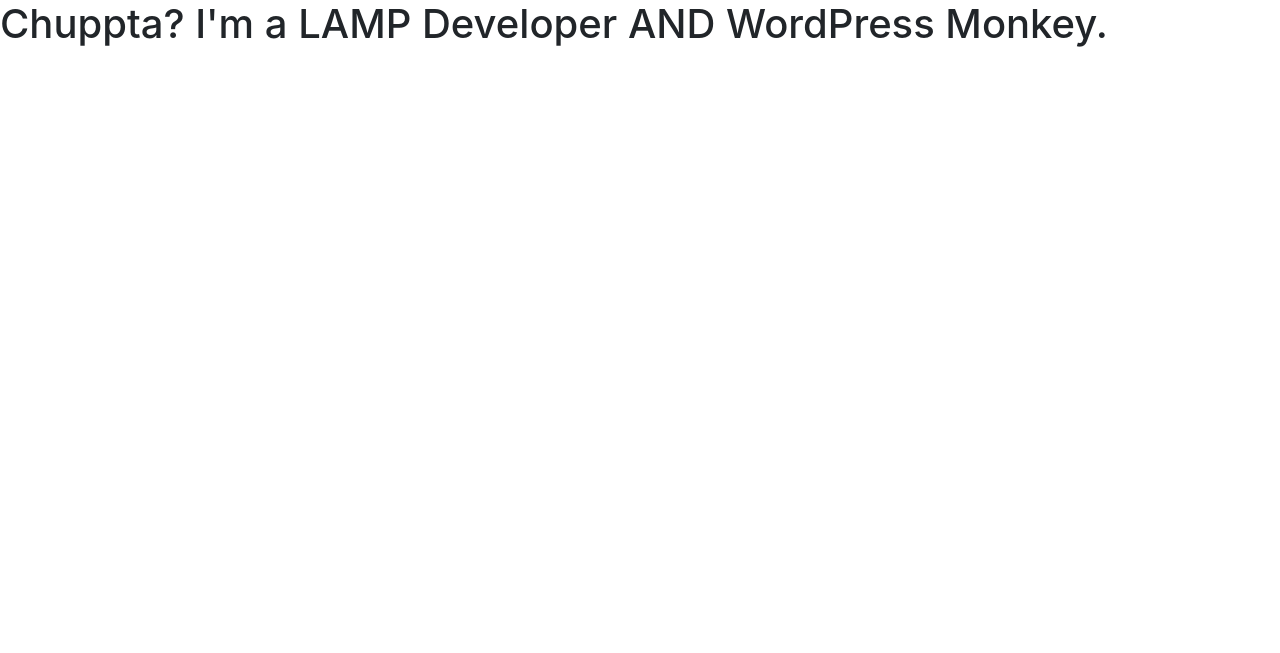
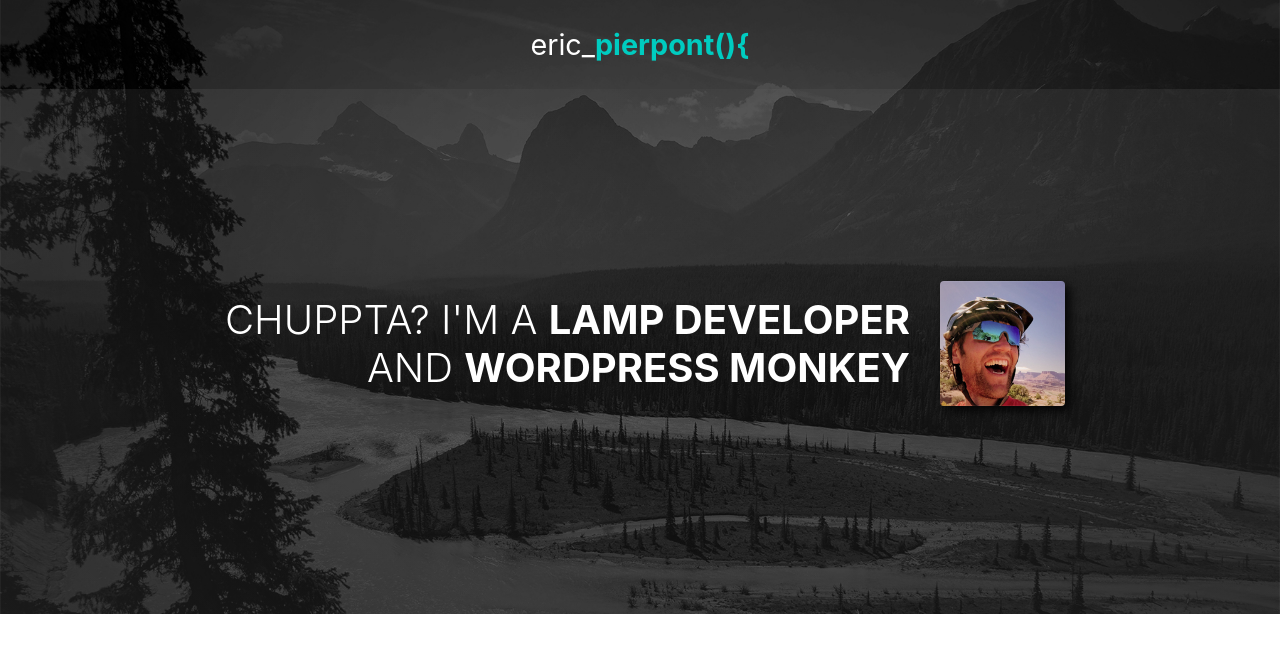
Before and after one commit to epierpont/Eric-Pierpont, a PHP site: page / in a window 1280 px wide. Shown: the top 653 px of the page. Run offline with PHP 8.4, Linux system fonts and the light colour scheme; some libraries are stand-ins or nearby versions.

Commit message:
Header area now in place

```diff
--- a/css/main.css
+++ b/css/main.css
@@ -97,11 +97,55 @@ textarea {
    Author's custom styles
    ========================================================================== */
 
+html {
+	font-family: -apple-system, BlinkMacSystemFont, "Segoe UI", Roboto, Oxygen-Sans, Ubuntu, Cantarell, "Helvetica Neue", sans-serif;
+}
 
+header {
+	background-color: #141414;
+	background-image: url('../img/bg-header.jpg');
+	background-size: cover;
+	background-position: center;
+}
 
+#header-brand {
+	font-size: 1.8em;
+	color: #fff;
+	padding: .8em 0;
+}
 
+#header-brand span {
+	font-weight: 700;
+	color: #00ccc0;
+}
 
+#header-message {
+	background-image: radial-gradient( circle at top center, rgba( 255, 255, 255, .01 ) 0, rgba( 255, 255, 255, .1 ) );
+	padding: 12em 0;
+	background-position: center;
+}
 
+#header-message h1 {
+	color: #fff;
+	text-transform: uppercase;
+	font-weight: 300;
+	padding-top: 15px;
+}
+
+#header-message h1 strong {
+	font-weight: 700;
+}
+
+#header-message figure {
+	width: 125px;
+	height: 125px;
+	background-color: blue;
+	background-image: url('../img/face-eric-pierpont.jpg');
+	border-radius: 4px;
+	background-size: cover;
+	background-position-x: -9px;
+	box-shadow: 5px 5px 10px #050505;
+}
 
 
 
--- a/index.php
+++ b/index.php
@@ -19,7 +19,36 @@
             <p class="browserupgrade">You are using an <strong>outdated</strong> browser. Please <a href="https://browsehappy.com/">upgrade your browser</a> to improve your experience and security.</p>
         <![endif]-->
 
-        <h1>Chuppta? I'm a LAMP Developer AND WordPress Monkey.</h1>
+				<header>
+					<div id="header-brand">
+						<div class="container">
+
+							<div class="row">
+    						<div class="col">
+									<div class="text-center">eric_<span>pierpont(){</span></div>
+								</div><!-- END .col -->
+							</div><!-- END .row -->
+
+						</div><!-- END .container -->
+					</div><!-- END #header-brand -->
+
+					<div id="header-message">
+						<div class="container">
+
+							<div class="row">
+    						<div class="col-9">
+									<h1 class="text-right">Chuppta? I'm a <strong>LAMP Developer</strong><br/>AND <strong>WordPress Monkey</strong></h1>
+								</div><!-- END .col -->
+								<div class="col">
+									<figure></figure>
+								</div><!-- END .col -->
+							</div><!-- END .row -->
+						</div><!-- END .container -->
+
+					</div><!-- END #header-message -->
+				</header>
+
+
 
         <script src="https://code.jquery.com/jquery-3.2.1.min.js" integrity="sha256-hwg4gsxgFZhOsEEamdOYGBf13FyQuiTwlAQgxVSNgt4=" crossorigin="anonymous"></script>
         <script>window.jQuery || document.write('<script src="js/vendor/jquery-3.2.1.min.js"><\/script>')</script>
```
Also changed, not shown: img/bg-header.jpg (added), img/face-eric-pierpont.jpg (added).
